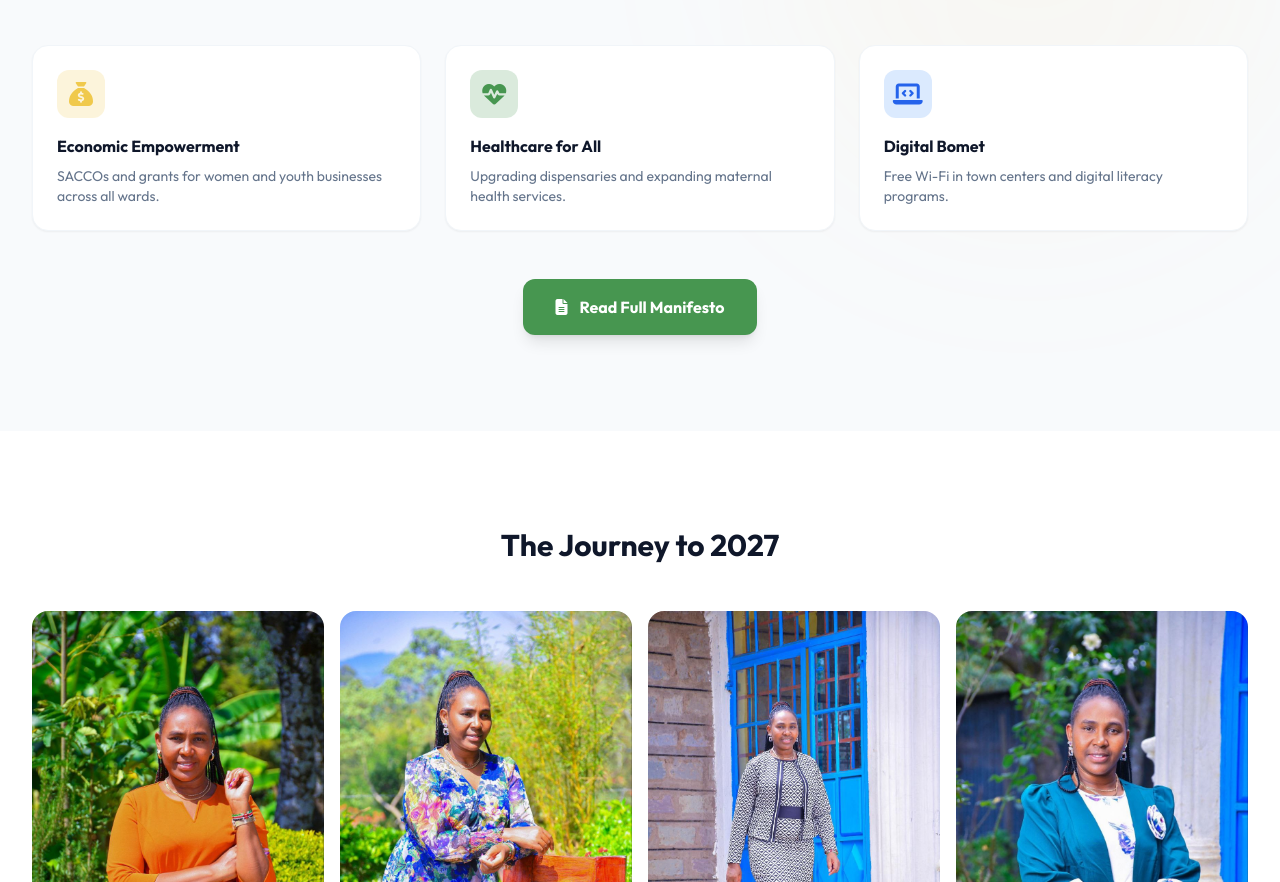
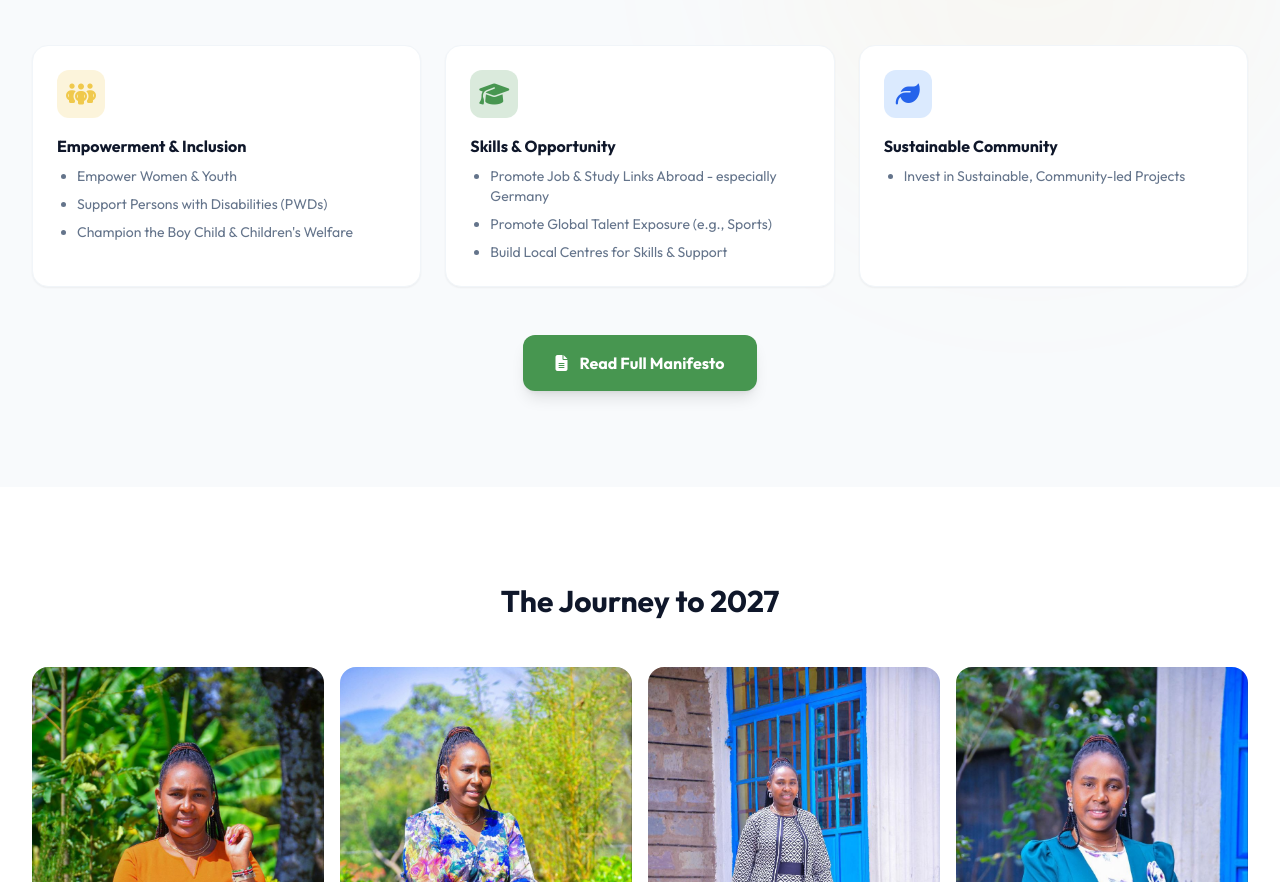
Before and after one commit to byegonmanuel/mercy_doc, a plain HTML site: page index.html in a window 1280 px wide. Shown: the part 6875-7757 px from the top of the page. Drawn offline with nearby package versions, Linux system fonts and the light colour scheme.

Commit message:
Add files via upload

```diff
--- a/index.html
+++ b/index.html
@@ -787,24 +787,34 @@
             <div class="grid md:grid-cols-3 gap-6 mb-12">
                 <div class="bg-white p-6 rounded-2xl shadow-sm border border-slate-100 hover:shadow-lg hover:border-udaYellow transition">
                     <div class="w-12 h-12 rounded-xl bg-udaYellow/20 text-udaYellow flex items-center justify-center text-2xl mb-4">
-                        <i class="fa-solid fa-sack-dollar"></i>
+                        <i class="fa-solid fa-people-group"></i>
                     </div>
-                    <h4 class="font-bold text-slate-900 mb-2">Economic Empowerment</h4>
-                    <p class="text-sm text-slate-500">SACCOs and grants for women and youth businesses across all wards.</p>
+                    <h4 class="font-bold text-slate-900 mb-2">Empowerment & Inclusion</h4>
+                    <ul class="text-sm text-slate-500 space-y-2 list-disc pl-5">
+                        <li>Empower Women & Youth</li>
+                        <li>Support Persons with Disabilities (PWDs)</li>
+                        <li>Champion the Boy Child & Children's Welfare</li>
+                    </ul>
                 </div>
                 <div class="bg-white p-6 rounded-2xl shadow-sm border border-slate-100 hover:shadow-lg hover:border-udaGreen transition">
                     <div class="w-12 h-12 rounded-xl bg-udaGreen/20 text-udaGreen flex items-center justify-center text-2xl mb-4">
-                        <i class="fa-solid fa-heart-pulse"></i>
+                        <i class="fa-solid fa-graduation-cap"></i>
                     </div>
-                    <h4 class="font-bold text-slate-900 mb-2">Healthcare for All</h4>
-                    <p class="text-sm text-slate-500">Upgrading dispensaries and expanding maternal health services.</p>
+                    <h4 class="font-bold text-slate-900 mb-2">Skills & Opportunity</h4>
+                    <ul class="text-sm text-slate-500 space-y-2 list-disc pl-5">
+                        <li>Promote Job & Study Links Abroad - especially Germany</li>
+                        <li>Promote Global Talent Exposure (e.g., Sports)</li>
+                        <li>Build Local Centres for Skills & Support</li>
+                    </ul>
                 </div>
                 <div class="bg-white p-6 rounded-2xl shadow-sm border border-slate-100 hover:shadow-lg hover:border-blue-500 transition">
                     <div class="w-12 h-12 rounded-xl bg-blue-100 text-blue-600 flex items-center justify-center text-2xl mb-4">
-                        <i class="fa-solid fa-laptop-code"></i>
+                        <i class="fa-solid fa-leaf"></i>
                     </div>
-                    <h4 class="font-bold text-slate-900 mb-2">Digital Bomet</h4>
-                    <p class="text-sm text-slate-500">Free Wi-Fi in town centers and digital literacy programs.</p>
+                    <h4 class="font-bold text-slate-900 mb-2">Sustainable Community</h4>
+                    <ul class="text-sm text-slate-500 space-y-2 list-disc pl-5">
+                        <li>Invest in Sustainable, Community-led Projects</li>
+                    </ul>
                 </div>
             </div>
 
```
